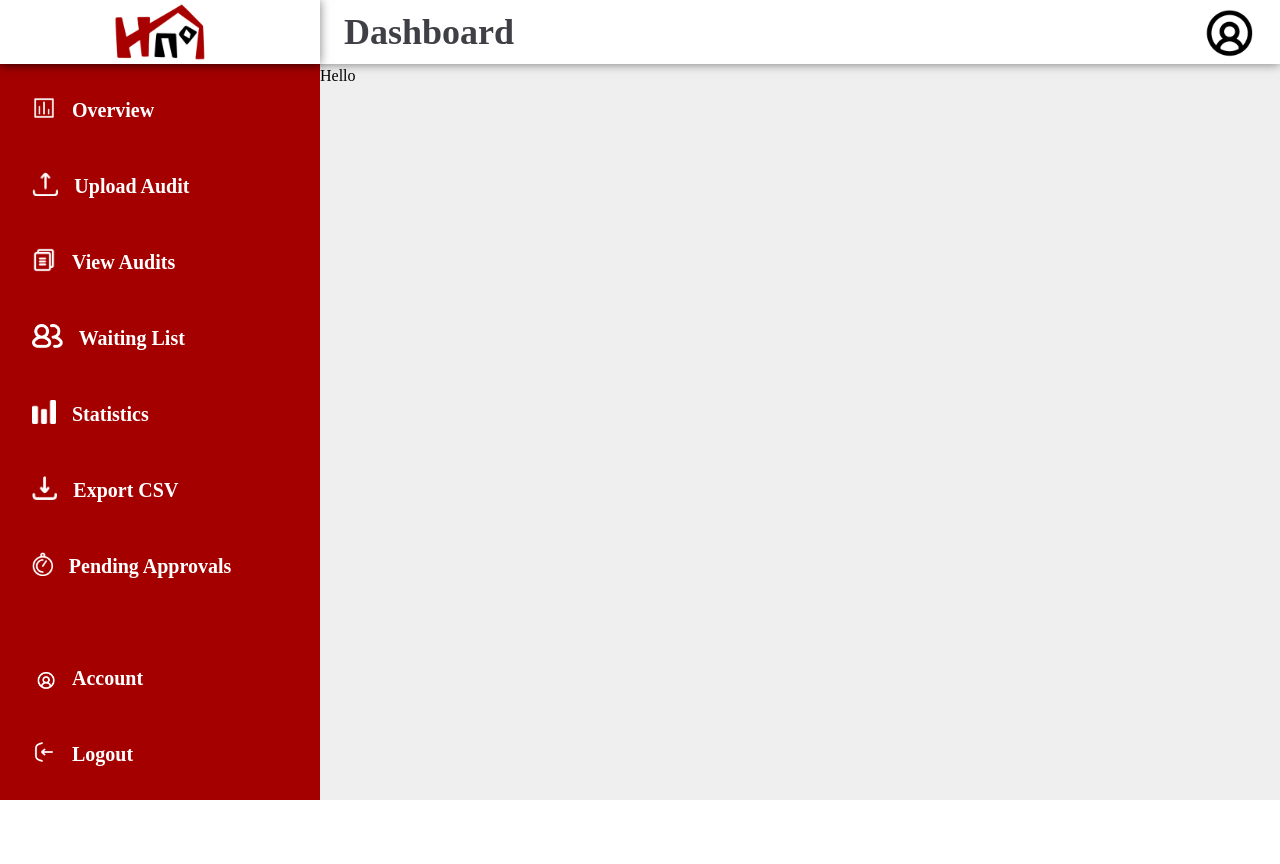
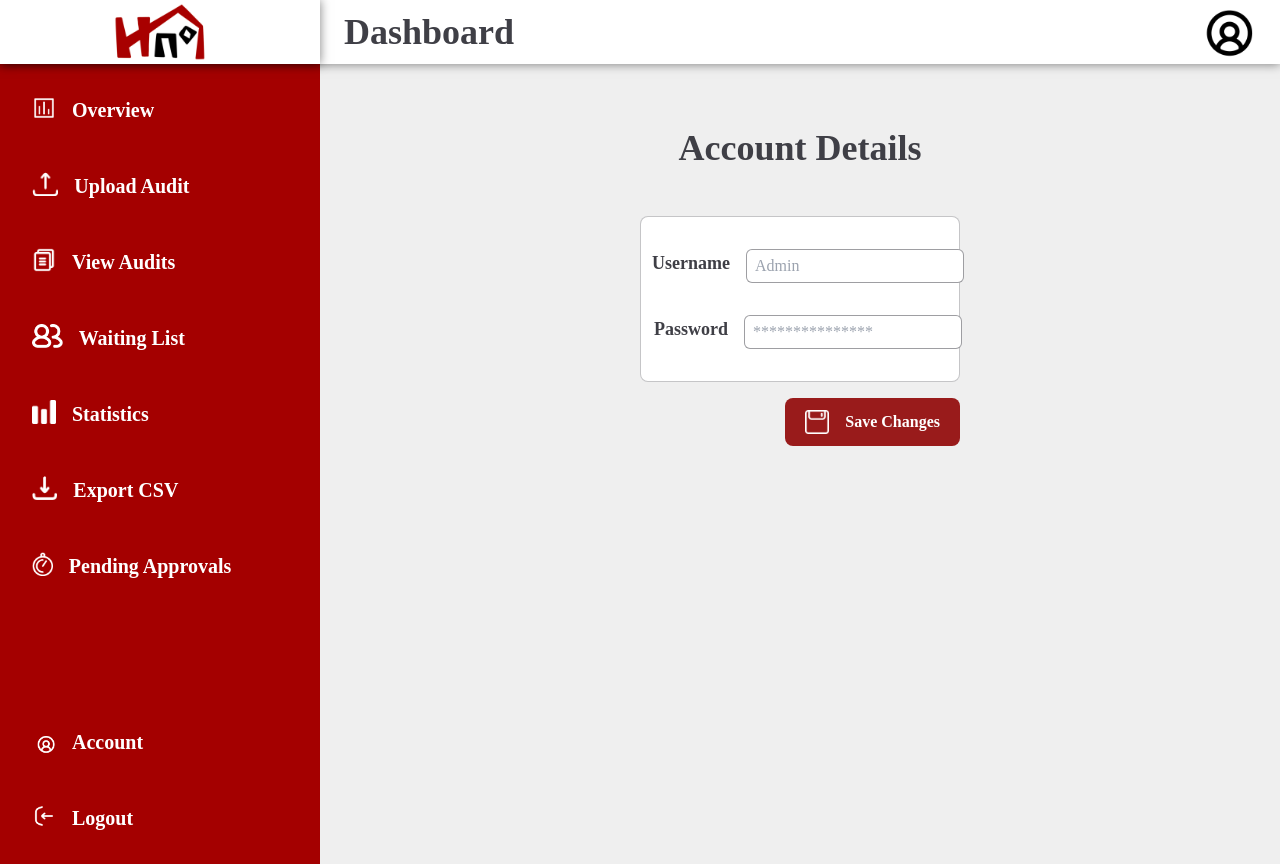
Before and after one commit to HousingAssembly/Audit-Team, a React (Create React App) app in the folder frontend/: page /dashboard/account in a window 1280 px wide. Before the commit the page ends 800 px from the top, so only its background shows below. Built offline with nearby package versions, Linux system fonts and the light colour scheme; sample sign-in values are in the browser's storage.

Commit message:
finished account tab

```diff
--- a/frontend/src/components/dashboard/Account.jsx
+++ b/frontend/src/components/dashboard/Account.jsx
@@ -1,5 +1,23 @@
 export default function Account() {
   return (
-    <div>Hello</div>
+    <div className="flex justify-center h-screen">
+      <div className="flex flex-col items-center space-y-4 w-1/3">
+        <div className="text-center text-zinc-700 font-bold py-8 text-4xl mt-8">Account Details</div>
+        <div className="flex flex-col py-4 bg-white rounded-lg justify-center items-center border border-zinc-700/30 w-full">
+          <div className="flex flex-row p-4">
+            <div className="text-zinc-700 font-bold px-4 text-lg">Username</div>
+            <input className="text-zinc-700/75 border border-zinc-700/50 outline-none rounded-md px-2 py-1" placeholder="Admin"/>
+          </div>
+          <div className="flex flex-row p-4">
+            <div className="text-zinc-700 font-bold px-4 text-lg">Password</div>
+            <input className="text-zinc-700/75 border border-zinc-700/50 outline-none rounded-md px-2 py-1" placeholder="***************"/>
+          </div>
+        </div>
+        <button className="flex flex-row space-x-4 px-5 py-3 bg-red-800 ml-auto text-white font-bold rounded-lg">
+          <img src="/save-changes.png" alt="Save Changes Icon" className="h-6 w-auto object-contain"/>
+          <div>Save Changes</div>
+        </button>
+      </div>
+    </div>
   );
 }
```
Also changed, not shown: frontend/public/save-changes.png (added).
